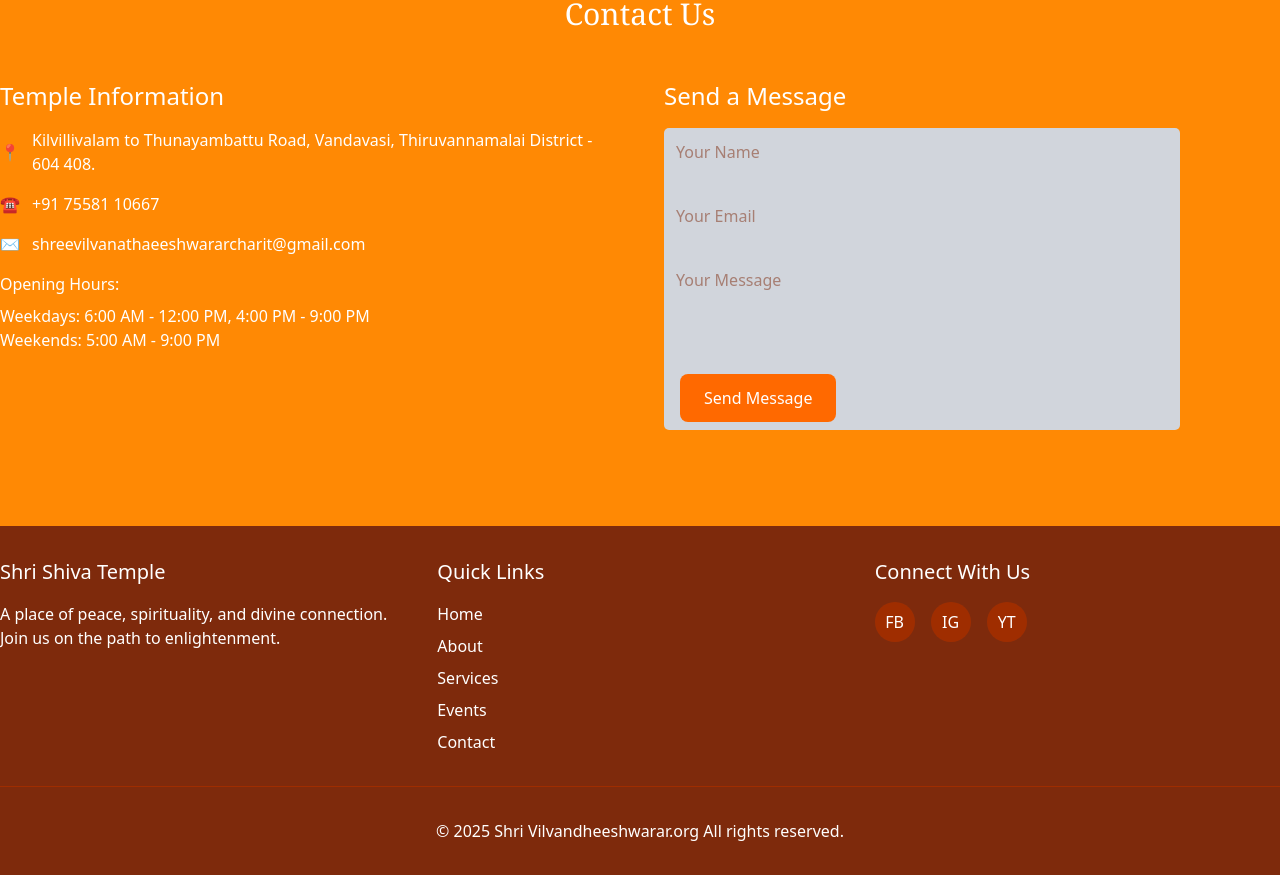
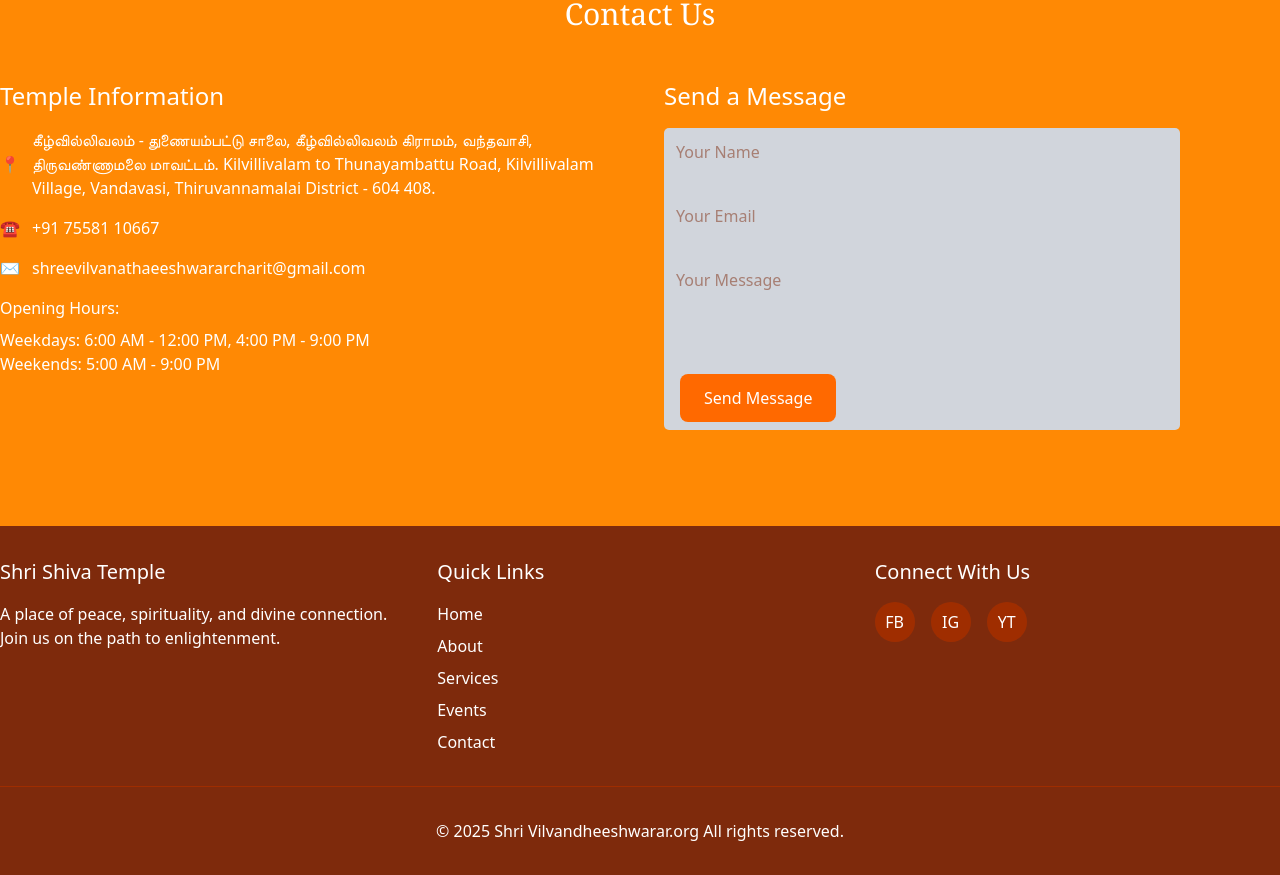
Before and after one commit to AshokkumarMCA/vilvanadhan.org, a React (Vite) app: page / in a window 1280 px wide. Shown: the part 3900-4775 px from the top of the page. Built offline with nearby package versions, Linux system fonts and the light colour scheme.

Commit message:
Update Address App.tsx

```diff
--- a/src/App.tsx
+++ b/src/App.tsx
@@ -313,7 +313,8 @@ function App() {
                 <div className="space-y-4">
                   <p className="flex items-center">
                     <span className="mr-3">📍</span>
-                     Kilvillivalam to Thunayambattu Road, Vandavasi, Thiruvannamalai District - 604 408.
+                    கீழ்வில்லிவலம் - துணையம்பட்டு சாலை, கீழ்வில்லிவலம் கிராமம், வந்தவாசி, திருவண்ணாமலை மாவட்டம்.
+                     Kilvillivalam to Thunayambattu Road, Kilvillivalam Village, Vandavasi, Thiruvannamalai District - 604 408.
                   </p>
                   <p className="flex items-center">
                     <span className="mr-3">☎️</span>
```
